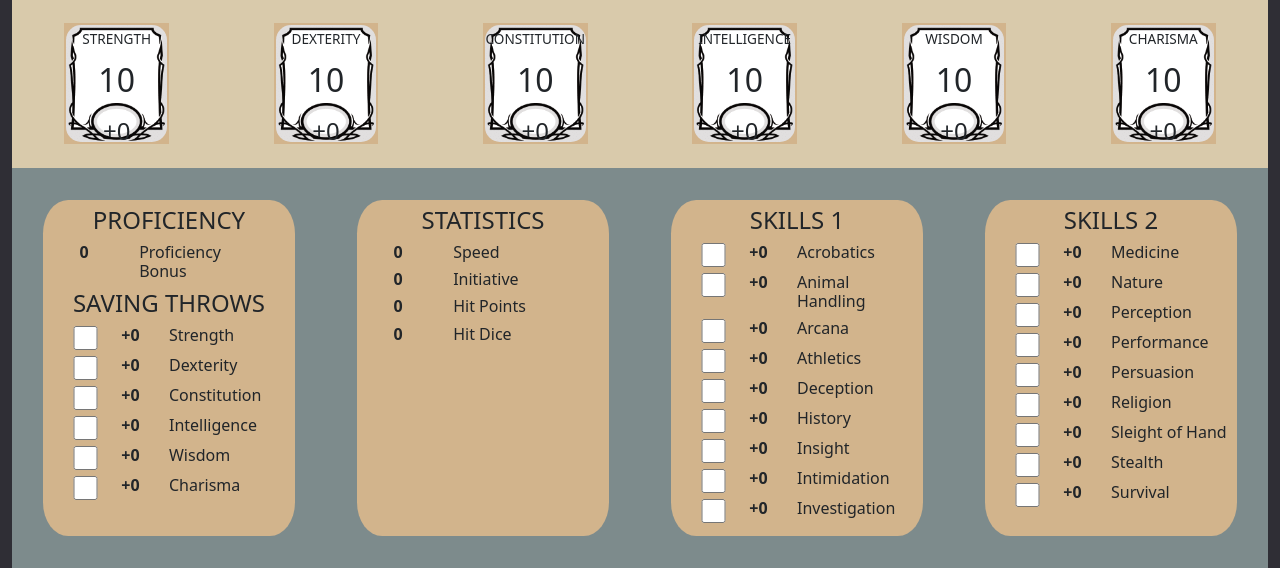
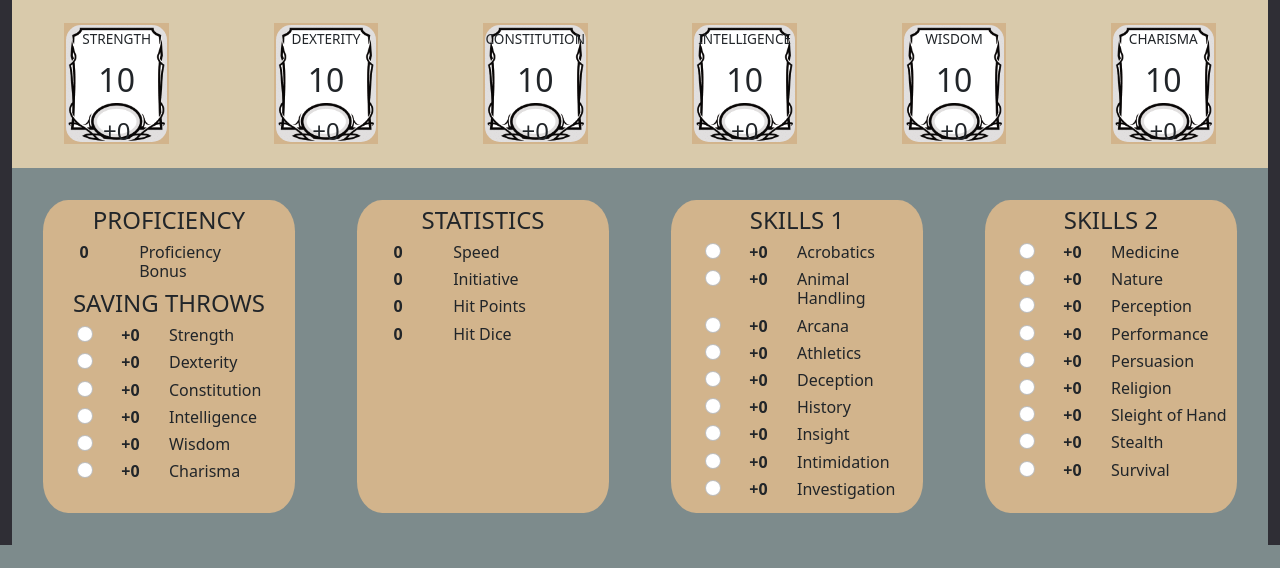
Before and after one commit to schiltz3/The-DMs-Toolkit, a Django app: page /character_generator/ in a window 1280 px wide. Shown: the part 264-832 px from the top of the page. After the commit the page ends 809 px from the top, so only its background shows below. Run offline with Django 4.2, Linux system fonts and the light colour scheme; some libraries are stand-ins or nearby versions.

Commit message:
Commit 6: Changed checkboxes to Bootstrap radio buttons.

```diff
--- a/toolkit/templates/character_generator.html
+++ b/toolkit/templates/character_generator.html
@@ -166,8 +166,9 @@
         <h4>SAVING THROWS</h4>
       </div>
       <div class="character-panel">
-        <div style="width: 30%; float: left;">
-          <input type="checkbox"
+        <div style="width: 30%; float: left; text-align: center;">
+          <input class="form-check-input mt-0"
+                 type="radio"
                  id="character-throw-strength"
                  name="character-throw-strength">
         </div>
@@ -183,8 +184,9 @@
         </div>
       </div>
       <div class="character-panel">
-        <div style="width: 30%; float: left;">
-          <input type="checkbox"
+        <div style="width: 30%; float: left; text-align: center;">
+          <input class="form-check-input mt-0"
+                 type="radio"
                  id="character-throw-dexterity"
                  name="character-throw-dexterity">
         </div>
@@ -200,8 +202,9 @@
         </div>
       </div>
       <div class="character-panel">
-        <div style="width: 30%; float: left;">
-          <input type="checkbox"
+        <div style="width: 30%; float: left; text-align: center;">
+          <input class="form-check-input mt-0"
+                 type="radio"
                  id="character-throw-constitution"
                  name="character-throw-constitution">
         </div>
@@ -217,8 +220,9 @@
         </div>
       </div>
       <div class="character-panel">
-        <div style="width: 30%; float: left;">
-          <input type="checkbox"
+        <div style="width: 30%; float: left; text-align: center;">
+          <input class="form-check-input mt-0"
+                 type="radio"
                  id="character-throw-intelligence"
                  name="character-throw-intelligence">
         </div>
@@ -234,8 +238,9 @@
         </div>
       </div>
       <div class="character-panel">
-        <div style="width: 30%; float: left;">
-          <input type="checkbox"
+        <div style="width: 30%; float: left; text-align: center;">
+          <input class="form-check-input mt-0"
+                 type="radio"
                  id="character-throw-wisdom"
                  name="character-throw-wisdom">
         </div>
@@ -251,8 +256,9 @@
         </div>
       </div>
       <div class="character-panel">
-        <div style="width: 30%; float: left;">
-          <input type="checkbox"
+        <div style="width: 30%; float: left; text-align: center;">
+          <input class="form-check-input mt-0"
+                 type="radio"
                  id="character-throw-charisma"
                  name="character-throw-charisma">
         </div>
@@ -330,8 +336,9 @@
         </h4>
       </div>
       <div class="character-panel">
-        <div style="width: 30%; float: left;">
-          <input type="checkbox"
+        <div style="width: 30%; float: left; text-align: center;">
+          <input class="form-check-input mt-0"
+                 type="radio"
                  id="character-skill-acrobatics"
                  name="character-skill-acrobatics">
         </div>
@@ -347,8 +354,9 @@
         </div>
       </div>
       <div class="character-panel">
-        <div style="width: 30%; float: left;">
-          <input type="checkbox"
+        <div style="width: 30%; float: left; text-align: center;">
+          <input class="form-check-input mt-0"
+                 type="radio"
                  id="character-skill-animal-handling"
                  name="character-skill-animal-handling">
         </div>
@@ -364,8 +372,9 @@
         </div>
       </div>
       <div class="character-panel">
-        <div style="width: 30%; float: left;">
-          <input type="checkbox"
+        <div style="width: 30%; float: left; text-align: center;">
+          <input class="form-check-input mt-0"
+                 type="radio"
                  id="character-skill-arcana"
                  name="character-skill-arcana">
         </div>
@@ -381,8 +390,9 @@
         </div>
       </div>
       <div class="character-panel">
-        <div style="width: 30%; float: left;">
-          <input type="checkbox"
+        <div style="width: 30%; float: left; text-align: center;">
+          <input class="form-check-input mt-0"
+                 type="radio"
                  id="character-skill-athletics"
                  name="character-skill-athletics">
         </div>
@@ -398,8 +408,9 @@
         </div>
       </div>
       <div class="character-panel">
-        <div style="width: 30%; float: left;">
-          <input type="checkbox"
+        <div style="width: 30%; float: left; text-align: center;">
+          <input class="form-check-input mt-0"
+                 type="radio"
                  id="character-skill-deception"
                  name="character-skill-deception">
         </div>
@@ -415,8 +426,9 @@
         </div>
       </div>
       <div class="character-panel">
-        <div style="width: 30%; float: left;">
-          <input type="checkbox"
+        <div style="width: 30%; float: left; text-align: center;">
+          <input class="form-check-input mt-0"
+                 type="radio"
                  id="character-skill-history"
                  name="character-skill-history">
         </div>
@@ -432,8 +444,9 @@
         </div>
       </div>
       <div class="character-panel">
-        <div style="width: 30%; float: left;">
-          <input type="checkbox"
+        <div style="width: 30%; float: left; text-align: center;">
+          <input class="form-check-input mt-0"
+                 type="radio"
                  id="character-skill-insight"
                  name="character-skill-insight">
         </div>
@@ -449,9 +462,9 @@
         </div>
       </div>
       <div class="character-panel">
-        <div style="width: 30%; float: left;">
-          <input type="checkbox"
-                 id="character-skill-intimidation"
+        <div style="width: 30%; float: left; text-align: center;">
+          <input class="form-check-input mt-0"
+                 type="radio"
                  name="character-skill-intimidation">
         </div>
         <div style="width: 20%; float: left;">
@@ -466,8 +479,9 @@
         </div>
       </div>
       <div class="character-panel">
-        <div style="width: 30%; float: left;">
-          <input type="checkbox"
+        <div style="width: 30%; float: left; text-align: center;">
+          <input class="form-check-input mt-0"
+                 type="radio"
                  id="character-skill-investigation"
                  name="character-skill-investigation">
         </div>
@@ -490,8 +504,9 @@
         </h4>
       </div>
       <div class="character-panel">
-        <div style="width: 30%; float: left;">
-          <input type="checkbox"
+        <div style="width: 30%; float: left; text-align: center;">
+          <input class="form-check-input mt-0"
+                 type="radio"
                  id="character-skill-medicine"
                  name="character-skill-medicine">
         </div>
@@ -507,8 +522,9 @@
         </div>
       </div>
       <div class="character-panel">
-        <div style="width: 30%; float: left;">
-          <input type="checkbox"
+        <div style="width: 30%; float: left; text-align: center;">
+          <input class="form-check-input mt-0"
+                 type="radio"
                  id="character-skill-nature"
                  name="character-skill-nature">
         </div>
@@ -524,8 +540,9 @@
         </div>
       </div>
       <div class="character-panel">
-        <div style="width: 30%; float: left;">
-          <input type="checkbox"
+        <div style="width: 30%; float: left; text-align: center;">
+          <input class="form-check-input mt-0"
+                 type="radio"
                  id="character-skill-perception"
                  name="character-skill-perception">
         </div>
@@ -541,8 +558,9 @@
         </div>
       </div>
       <div class="character-panel">
-        <div style="width: 30%; float: left;">
-          <input type="checkbox"
+        <div style="width: 30%; float: left; text-align: center;">
+          <input class="form-check-input mt-0"
+                 type="radio"
                  id="character-skill-performance"
                  name="character-skill-performance">
         </div>
@@ -558,8 +576,9 @@
         </div>
       </div>
       <div class="character-panel">
-        <div style="width: 30%; float: left;">
-          <input type="checkbox"
+        <div style="width: 30%; float: left; text-align: center;">
+          <input class="form-check-input mt-0"
+                 type="radio"
                  id="character-skill-persuasion"
                  name="character-skill-persuasion">
         </div>
@@ -575,8 +594,9 @@
         </div>
       </div>
       <div class="character-panel">
-        <div style="width: 30%; float: left;">
-          <input type="checkbox"
+        <div style="width: 30%; float: left; text-align: center;">
+          <input class="form-check-input mt-0"
+                 type="radio"
                  id="character-skill-religion"
                  name="character-skill-religion">
         </div>
@@ -592,8 +612,9 @@
         </div>
       </div>
       <div class="character-panel">
-        <div style="width: 30%; float: left;">
-          <input type="checkbox"
+        <div style="width: 30%; float: left; text-align: center;">
+          <input class="form-check-input mt-0"
+                 type="radio"
                  id="character-skill-sleight-of-hand"
                  name="character-skill-sleight-of-hand">
         </div>
@@ -609,8 +630,9 @@
         </div>
       </div>
       <div class="character-panel">
-        <div style="width: 30%; float: left;">
-          <input type="checkbox"
+        <div style="width: 30%; float: left; text-align: center;">
+          <input class="form-check-input mt-0"
+                 type="radio"
                  id="character-skill-stealth"
                  name="character-skill-stealth">
         </div>
@@ -626,8 +648,9 @@
         </div>
       </div>
       <div class="character-panel">
-        <div style="width: 30%; float: left;">
-          <input type="checkbox"
+        <div style="width: 30%; float: left; text-align: center;">
+          <input class="form-check-input mt-0"
+                 type="radio"
                  id="character-skill-survival"
                  name="character-skill-survival">
         </div>
```
